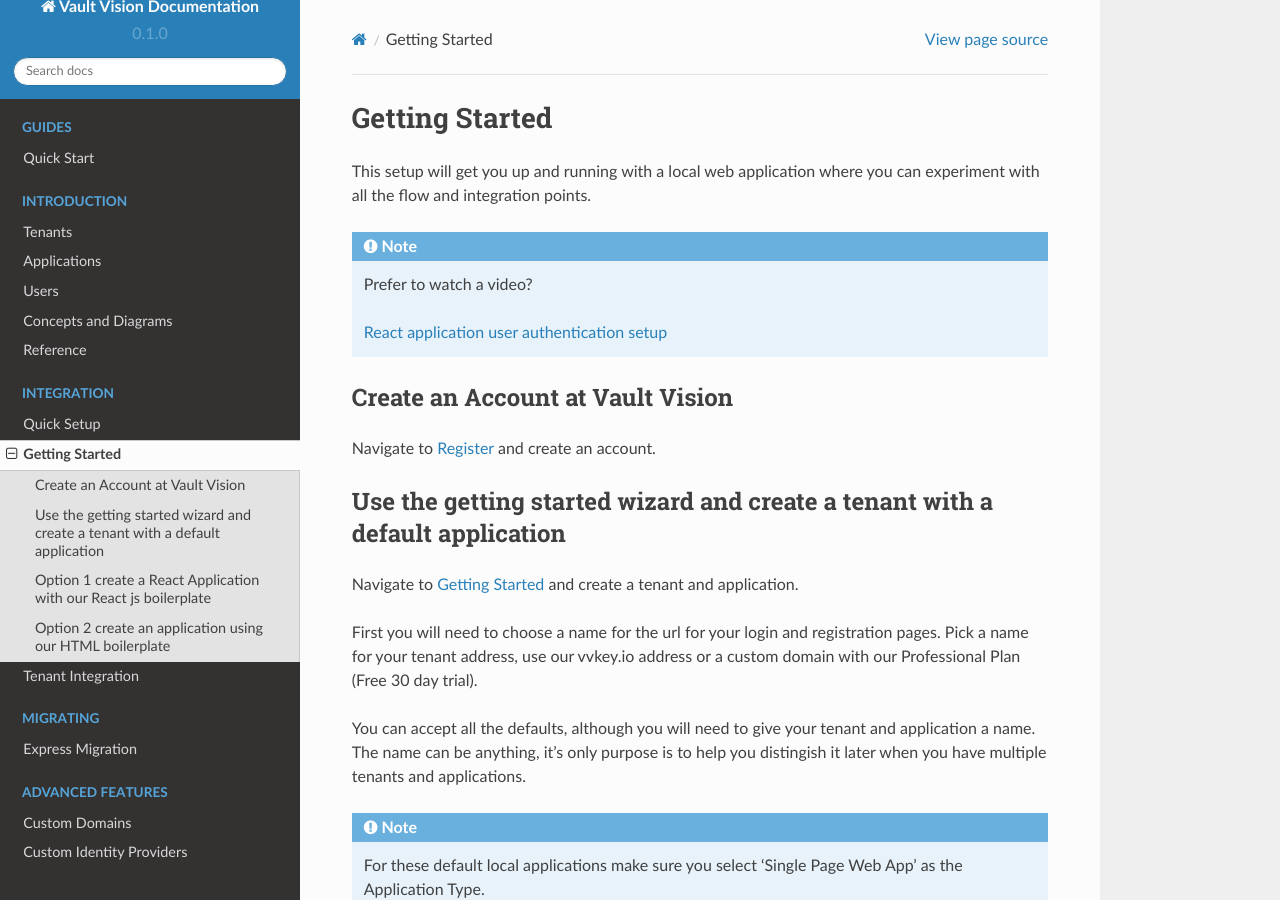
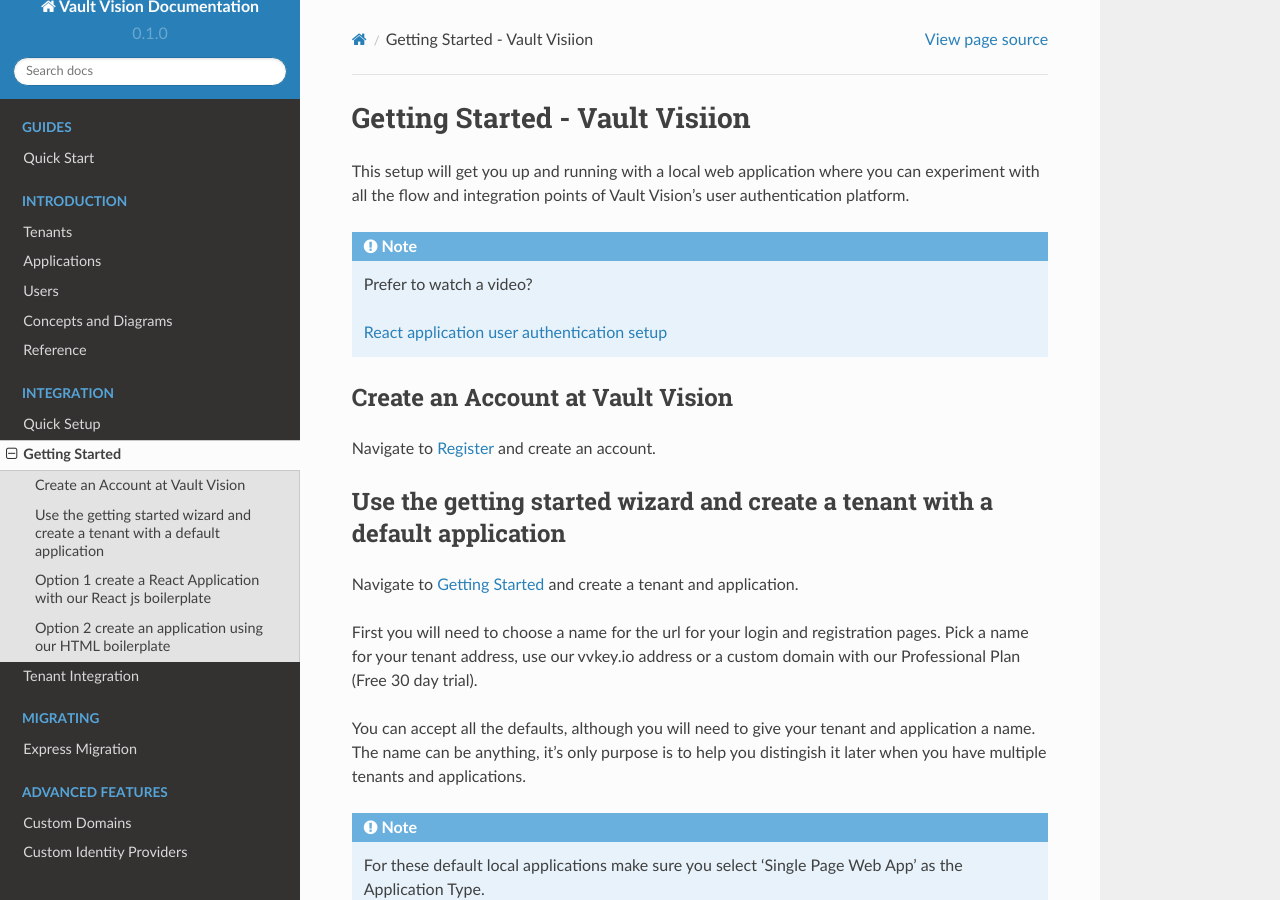
Before and after one commit to vaultvision/docs, a Sphinx documentation site: the page built from docs/source/getting_started.md, in a window 1280 px wide and 900 px high. Built offline with Sphinx 7.4.7 and the Read the Docs theme 2.0.0, drawn with Linux system fonts in a browser that asks for light colours.

Commit message:
Update getting_started.md

````diff
--- a/docs/source/getting_started.md
+++ b/docs/source/getting_started.md
@@ -1,6 +1,6 @@
-Getting Started
+Getting Started - Vault Visiion
 ==================
-This setup will get you up and running with a local web application where you can experiment with all the flow and integration points.
+This setup will get you up and running with a local web application where you can experiment with all the flow and integration points of Vault Vision's user authentication platform.
 
 ```{note}
 Prefer to watch a video?
````
